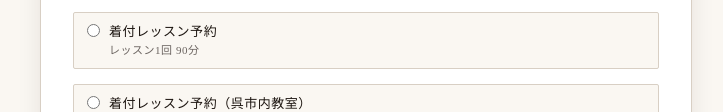
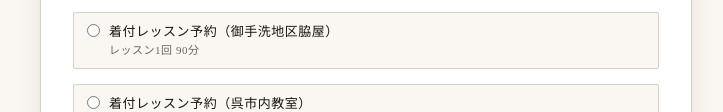
Before and after one commit to yoshibi/wakiya, a plain HTML site: page reserve.html in a window 1280 px wide. Shown: the part 827-939 px from the top of the page, without its empty margins (274-997 px from the left). Drawn offline with Linux system fonts and the light colour scheme; no server answers.

Commit message:
Update reserve.html

```diff
--- a/reserve.html
+++ b/reserve.html
@@ -193,7 +193,7 @@ textarea { resize: vertical; min-height: 80px; line-height: 1.7; }
             </label>
             <label class="choice">
               <input type="radio" name="menu" value="着付レッスン予約（御手洗地区脇屋）">
-              <span class="choice-text">着付レッスン予約<span class="choice-sub">レッスン1回 90分</span></span>
+              <span class="choice-text">着付レッスン予約（御手洗地区脇屋）<span class="choice-sub">レッスン1回 90分</span></span>
             </label>
             <label class="choice">
               <input type="radio" name="menu" value="着付レッスン予約（呉市内教室）">
```
